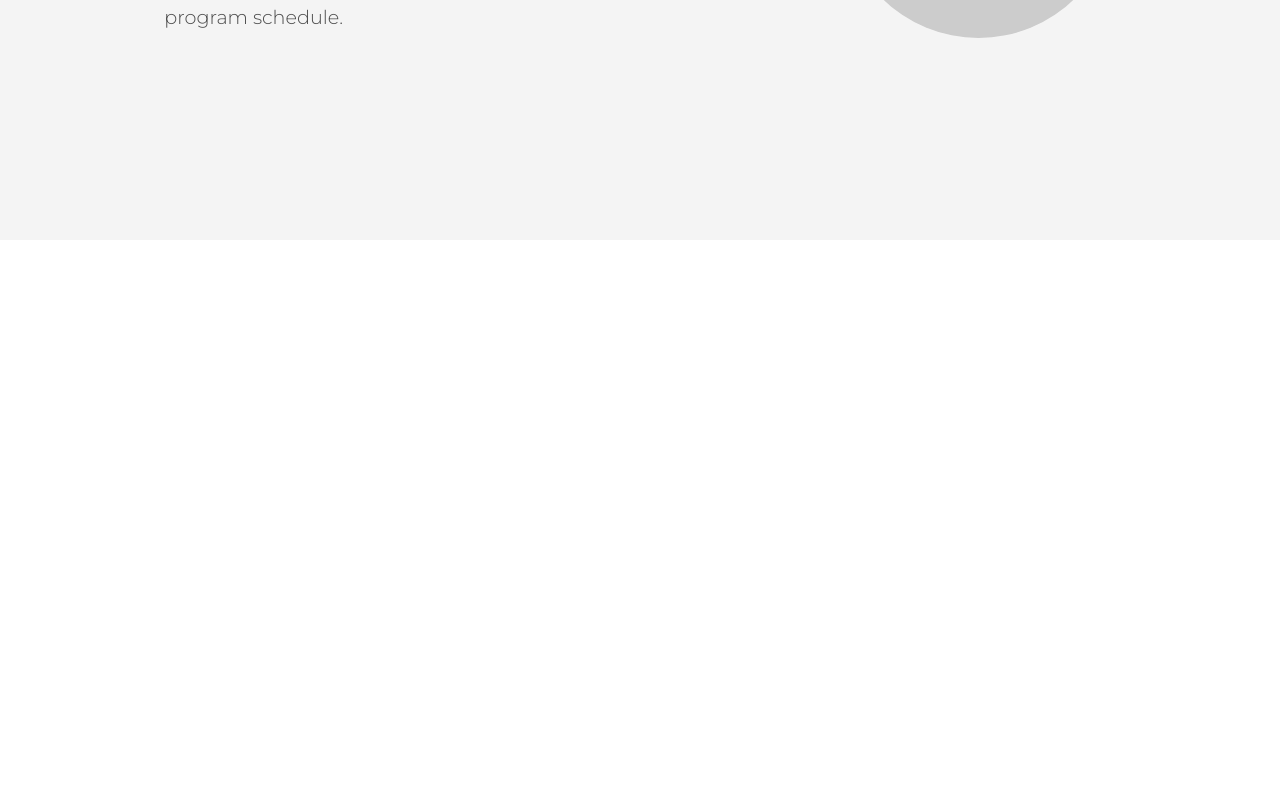
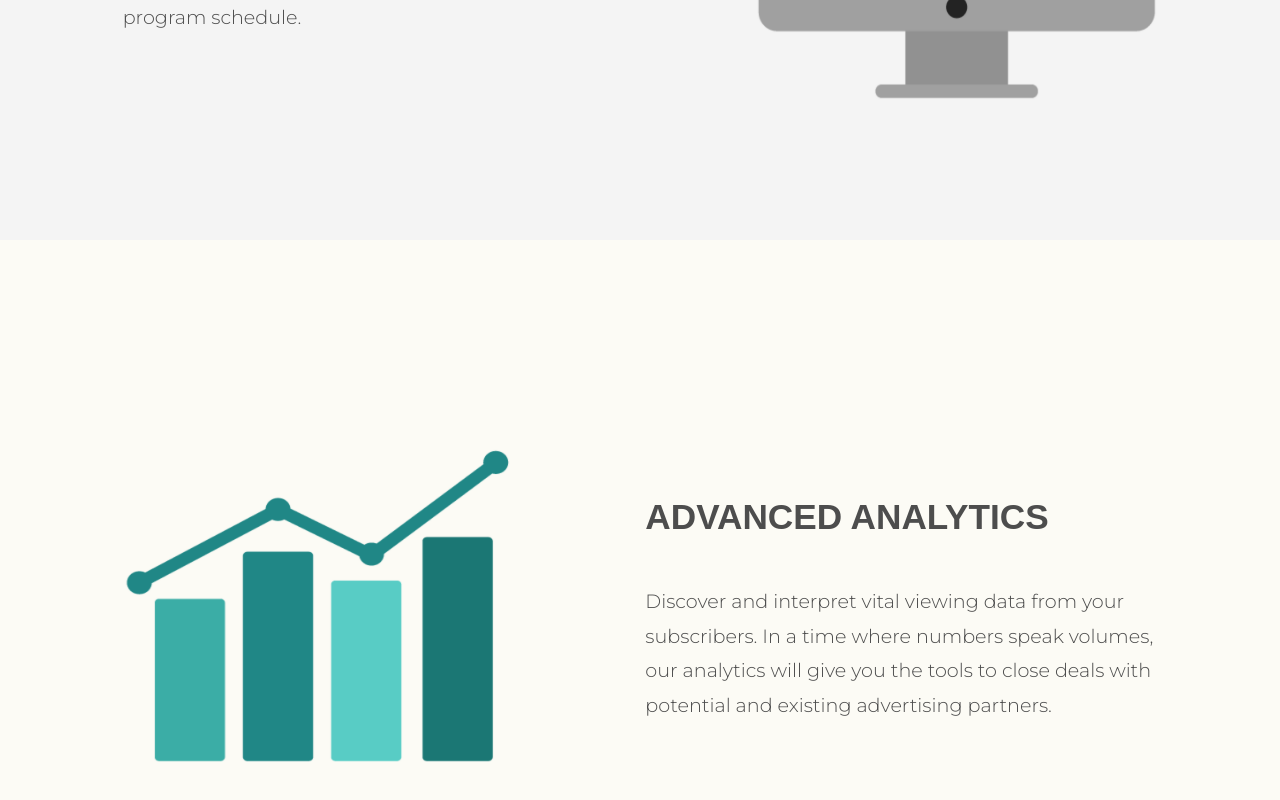
Before and after one commit to Catatek/subchannelmarketing, a React (Create React App) app: page / in a window 1280 px wide. Shown: the part 1953-2753 px from the top of the page. Before the commit the page ends 2193 px from the top, so only its background shows below. Built offline with nearby package versions, Linux system fonts and the light colour scheme.

Commit message:
Added Advanced Analytics section and added images. Added folder for Monetization.

```diff
--- a/src/components/screens/Index/Index.jsx
+++ b/src/components/screens/Index/Index.jsx
@@ -3,6 +3,7 @@ import Header from "../../shared/Header/Header";
 import Splash from "../../sections/Splash/Splash";
 import About from "../../sections/About/About";
 import LiveBroadcast from "../../sections/LiveBroadcast/LiveBroadcast";
+import AdvancedAnalytics from "../../sections/AdvancedAnalytics/AdvancedAnalytics";
 
 class Index extends Component {
   render() {
@@ -12,6 +13,7 @@ class Index extends Component {
         <Splash />
         <About />
         <LiveBroadcast />
+        <AdvancedAnalytics />
       </div>
     );
   }
--- /dev/null
+++ b/src/components/sections/AdvancedAnalytics/AdvancedAnalytics.jsx
@@ -0,0 +1,40 @@
+import React from "react";
+import styled, { css } from "styled-components";
+import { Row, Column, Title1, Text } from "../../theme/theme";
+import advancedanalytics from "../../../assets/advancedanalytics-img.png"
+
+const Wrapper = styled.section`
+  height: 85vh;
+  width: 100%;
+  display: flex;
+  justify-content: space-evenly;
+  align-items: center;
+  background-color: #FCFBF5;
+`;
+
+const circle = {
+    margin: "50px 0 0 0",
+    width: "400px",
+    height: "350px",
+    backgroundColor: "#ccc"
+  };
+
+const AdvancedAnalytics = () => (
+  <Wrapper>
+  <img src={advancedanalytics} style={circle} />
+    <Column width="40%" margin="50px 0 0 0">
+        <Title1>
+        ADVANCED ANALYTICS
+        </Title1>
+        <Text lineheight="1.8em">
+        Discover and interpret vital viewing
+        data from your subscribers. In a time
+        where numbers speak volumes, our analytics
+        will give you the tools to close deals with
+        potential and existing advertising partners.
+        </Text>
+    </Column>
+  </Wrapper>
+);
+
+export default AdvancedAnalytics;
--- /dev/null
+++ b/src/components/sections/AdvancedAnalytics/Monetization/Monetization.jsx
@@ -0,0 +1,2 @@
+import React from "react";
+import styled, {css} from "styled-components";
--- a/src/components/sections/LiveBroadcast/LiveBroadcast.jsx
+++ b/src/components/sections/LiveBroadcast/LiveBroadcast.jsx
@@ -1,6 +1,7 @@
 import styled, { css } from "styled-components";
 import { Row, Column, Title1, Title3, Title2, Text } from "../../theme/theme";
 import React from "react";
+import livebroadcasting from "../../../assets/livebroadcasting-img.png"
 
 const Wrapper = styled.section`
   height: 85vh;
@@ -12,9 +13,9 @@ const Wrapper = styled.section`
 `;
 
 const circle = {
-  width: "275px",
-  height: "275px",
-  borderRadius: "100%",
+  margin: "50px 0 0 0",
+  width: "400px",
+  height: "350px",
   backgroundColor: "#ccc"
 };
 
@@ -29,7 +30,7 @@ const LiveBroadcast = () => (
         program schedule.
       </Text>
     </Column>
-    <div style={circle} />
+    <img src={livebroadcasting} style={circle} />
   </Wrapper>
 );
 
```
Also changed, not shown: src/assets/advancedanalytics-img.png (added), src/assets/livebroadcasting-img.png (added).
